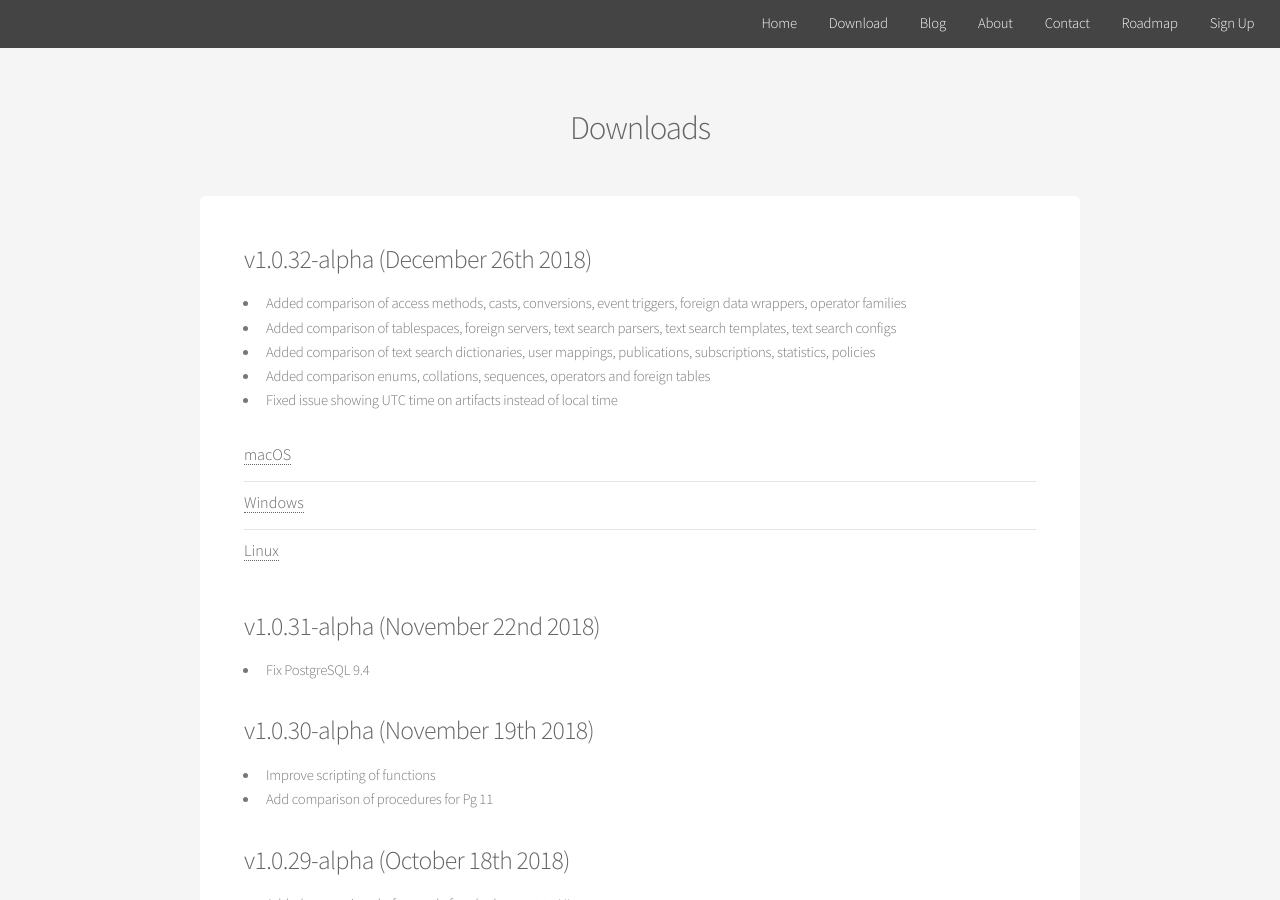
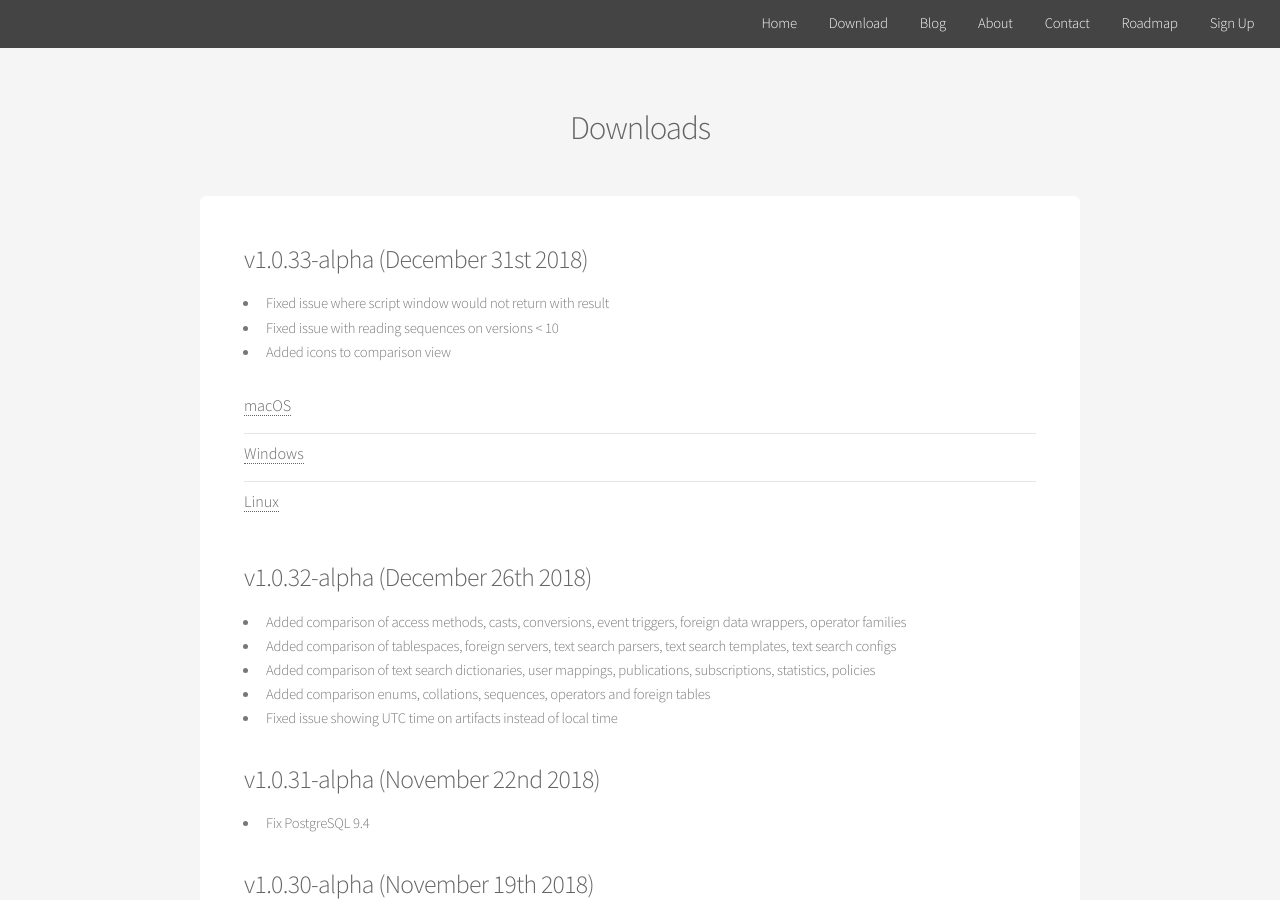
Before and after one commit to sql-migrate/backup2.sql-migrate.github.io, a Jekyll site: the page built from downloads.md, in a window 1280 px wide and 900 px high. Built offline with Jekyll 4.4.1, drawn with Linux system fonts in a browser that asks for light colours.

```diff
--- a/downloads.md
+++ b/downloads.md
@@ -3,6 +3,36 @@ layout: page
 title: Downloads
 permalink: /downloads
 ---
+
+<h3>v1.0.33-alpha (December 31st 2018)</h3>
+  - Fixed issue where script window would not return with result
+  - Fixed issue with reading sequences on versions < 10
+  - Added icons to comparison view
+
+  <ul class="alt">
+      <li>
+        <h4>
+          <a class="post-link"
+          onclick="var that=this;ga('send', 'event','Download','macOS 1.0.33-alpha',this.href);setTimeout(function(){location.href=that.href;},200);return false;"
+          href="http://downloads.postgrescompare.com/builds/PostgresCompare-darwin-x64_1.0.33-alpha.zip">macOS</a>
+        </h4>
+      </li>
+      <li>
+        <h4>
+          <a class="post-link"
+          onclick="var that=this;ga('send', 'event','Download','Windows 1.0.33-alpha',this.href);setTimeout(function(){location.href=that.href;},200);return false;"
+          href="http://downloads.postgrescompare.com/builds/PostgresCompare-win32-x64_1.0.33-alpha.zip">Windows</a>
+        </h4>
+      </li>
+      <li>
+        <h4>
+          <a class="post-link"
+          onclick="var that=this;ga('send', 'event','Download','Linux 1.0.33-alpha',this.href);setTimeout(function(){location.href=that.href;},200);return false;"
+          href="http://downloads.postgrescompare.com/builds/PostgresCompare-linux-x64_1.0.33-alpha.zip">Linux</a>
+        </h4>
+      </li>
+  </ul>
+
 
 <h3>v1.0.32-alpha (December 26th 2018)</h3>
   - Added comparison of access methods, casts, conversions, event triggers, foreign data wrappers, operator families
@@ -10,31 +40,6 @@ permalink: /downloads
   - Added comparison of text search dictionaries, user mappings, publications, subscriptions, statistics, policies
   - Added comparison enums, collations, sequences, operators and foreign tables
   - Fixed issue showing UTC time on artifacts instead of local time
-
-  <ul class="alt">
-      <li>
-        <h4>
-          <a class="post-link"
-          onclick="var that=this;ga('send', 'event','Download','macOS 1.0.32-alpha',this.href);setTimeout(function(){location.href=that.href;},200);return false;"
-          href="http://downloads.postgrescompare.com/builds/PostgresCompare-darwin-x64_1.0.32-alpha.zip">macOS</a>
-        </h4>
-      </li>
-      <li>
-        <h4>
-          <a class="post-link"
-          onclick="var that=this;ga('send', 'event','Download','Windows 1.0.32-alpha',this.href);setTimeout(function(){location.href=that.href;},200);return false;"
-          href="http://downloads.postgrescompare.com/builds/PostgresCompare-win32-x64_1.0.32-alpha.zip">Windows</a>
-        </h4>
-      </li>
-      <li>
-        <h4>
-          <a class="post-link"
-          onclick="var that=this;ga('send', 'event','Download','Linux 1.0.32-alpha',this.href);setTimeout(function(){location.href=that.href;},200);return false;"
-          href="http://downloads.postgrescompare.com/builds/PostgresCompare-linux-x64_1.0.32-alpha.zip">Linux</a>
-        </h4>
-      </li>
-  </ul>
-
 
 <h3>v1.0.31-alpha (November 22nd 2018)</h3>
   - Fix PostgreSQL 9.4
```
